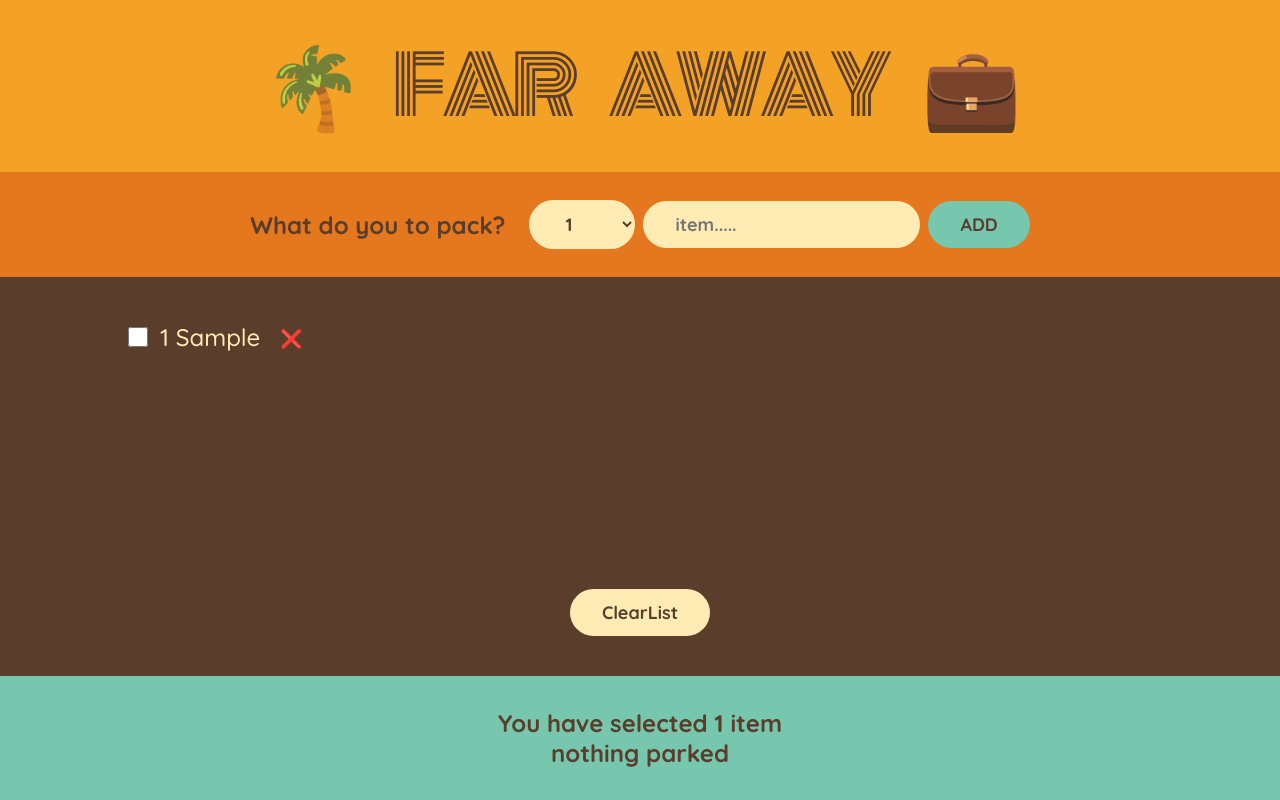
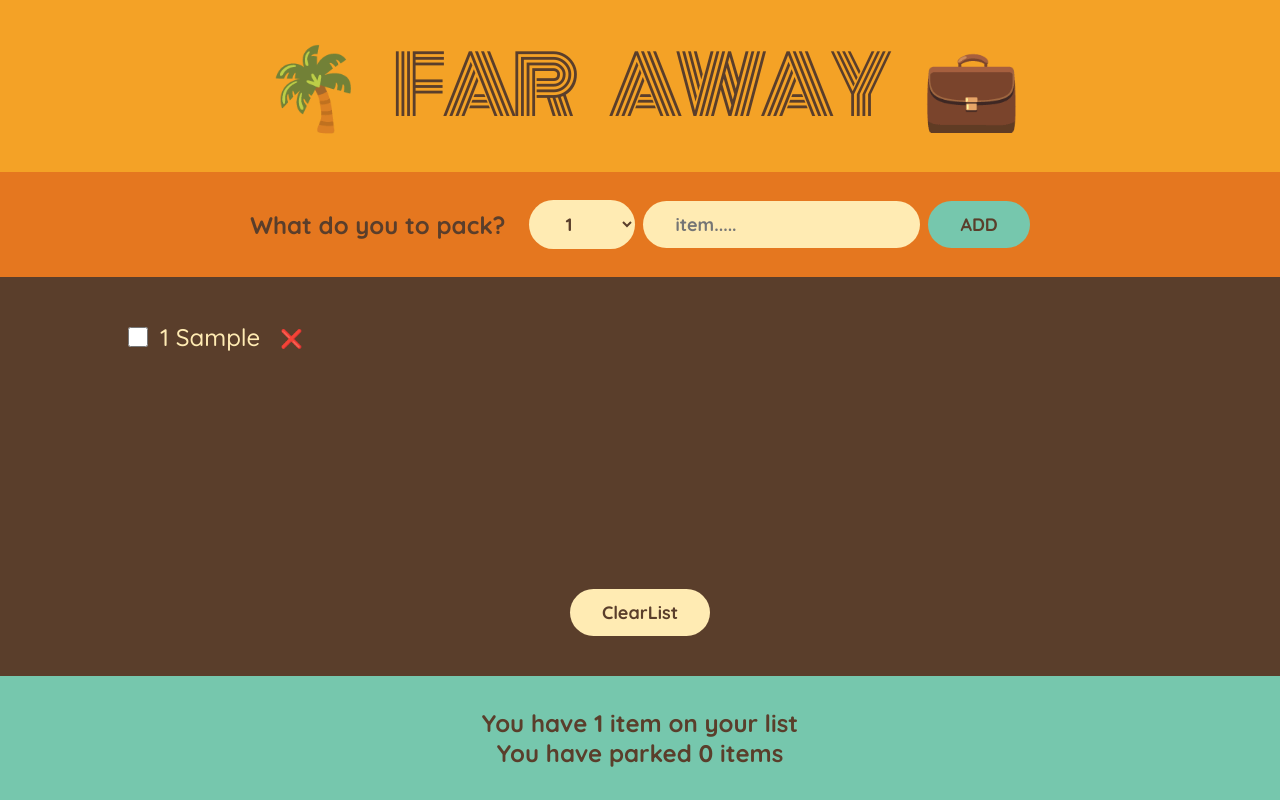
Before and after one commit to Codekazuki/pizza, a React (Create React App) app: page / in a window 1280 px wide. Both pictures are taken after typing "Sample" into the empty fields and a click on the button "ADD". Built offline with nearby package versions, Linux system fonts and the light colour scheme.

Commit message:
new sprint

```diff
--- a/src/travel/Item.js
+++ b/src/travel/Item.js
@@ -1,7 +1,7 @@
 import React, { useState } from "react";
 
 const Item = ({ item, onDeleteItem, onToggleItem }) => {
-  const [packed, setPacked] = useState(null);
+  //   const [packed, setPacked] = useState(null);
   return (
     <li>
       <input
--- a/src/travel/Stats.js
+++ b/src/travel/Stats.js
@@ -1,14 +1,16 @@
 import React from "react";
 
 const Stats = ({ items }) => {
+  const numPacked = items.filter((item) => item.packed).length;
+  console.log(numPacked);
   return (
     <footer className='stats'>
       {items.length === 0
         ? "You have not selected anything"
         : items.length === 1
-        ? "You have selected 1 item"
-        : `You have selected ${items.length} items`}
-      <h4>{items.packed ? "Item is packed" : "nothing parked"}</h4>
+        ? "You have 1 item on your list"
+        : `You have ${items.length} items on your list`}
+      <h4>You have parked {numPacked} items</h4>
     </footer>
   );
 };
```
